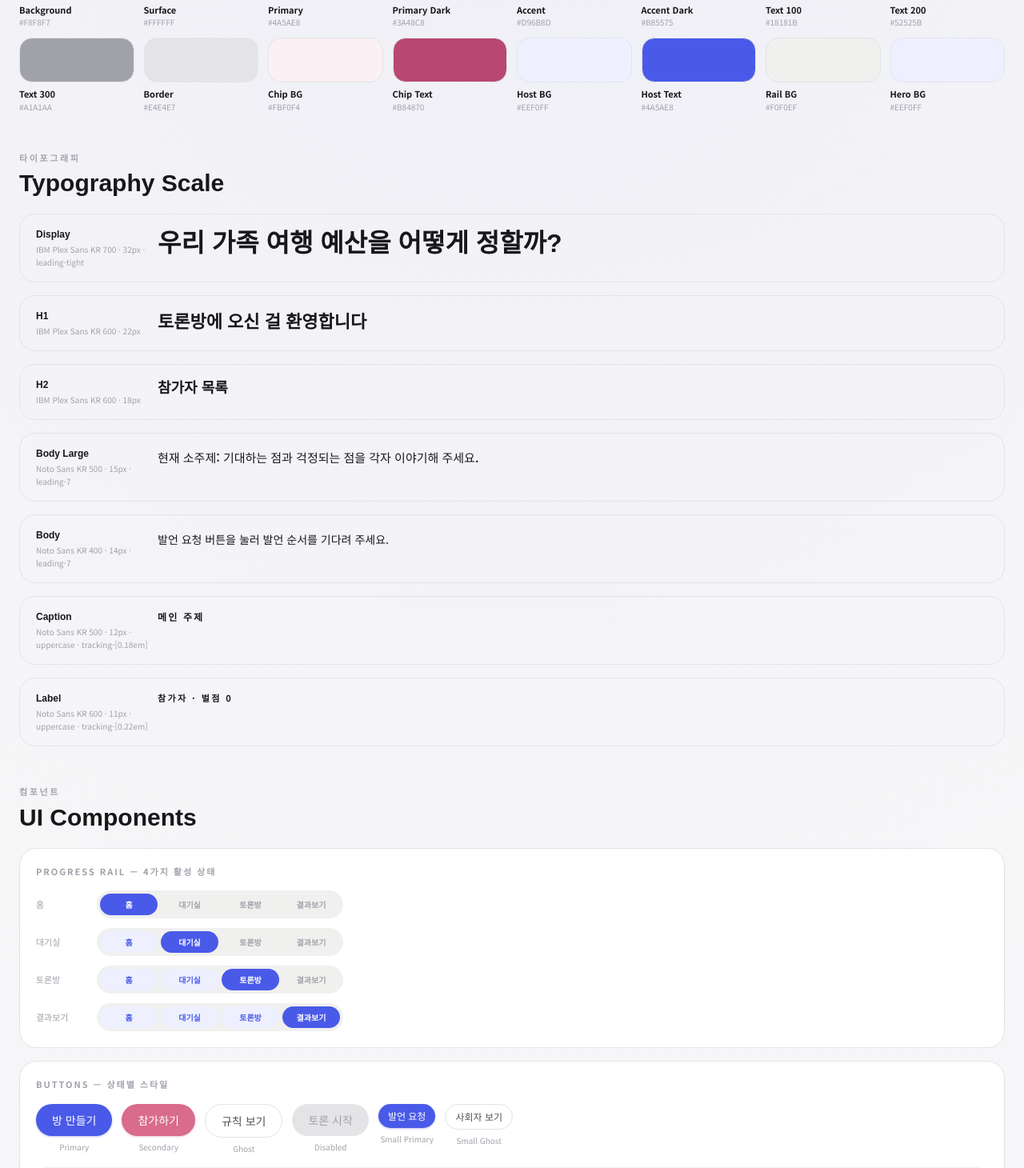
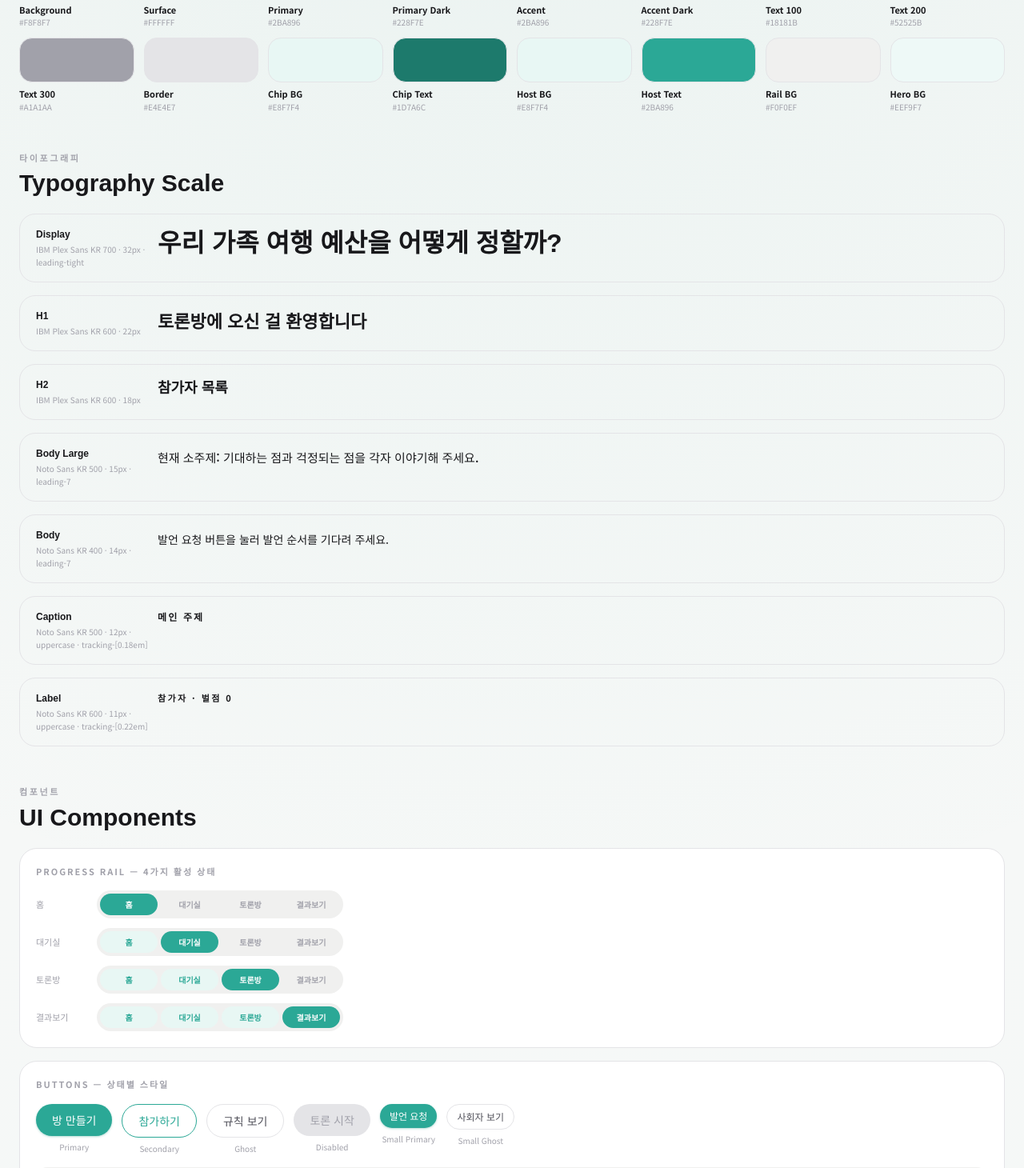
Before and after one commit to guswn2521/debate-room, a Next.js app: page /design-final in a window 1280 px wide. Shown: the part 410-1870 px from the top of the page at 80% size. Built offline with nearby package versions, Linux system fonts and the light colour scheme; a web font is replaced by a local one.

Commit message:
Refresh UI palette with teal accents

```diff
--- a/src/app/globals.css
+++ b/src/app/globals.css
@@ -4,20 +4,20 @@
   --background: #f8f8f7;
   --foreground: #18181b;
   --panel: rgba(255, 255, 255, 0.92);
-  --primary: #4a5ae8;
-  --primary-dark: #3a48c8;
-  --accent: #d96b8d;
-  --accent-dark: #b85575;
+  --primary: #2ba896;
+  --primary-dark: #228f7e;
+  --accent: #2ba896;
+  --accent-dark: #228f7e;
   --text-200: #52525b;
   --text-300: #a1a1aa;
   --border: #e4e4e7;
-  --chip-bg: #fbf0f4;
-  --chip-text: #b84870;
-  --host-bg: #eef0ff;
-  --host-text: #4a5ae8;
+  --chip-bg: #e8f7f4;
+  --chip-text: #1d7a6c;
+  --host-bg: #e8f7f4;
+  --host-text: #2ba896;
   --rail-bg: #f0f0ef;
-  --hero-accent-bg: #eef0ff;
-  --hero-accent-border: #dde0ff;
+  --hero-accent-bg: #eef9f7;
+  --hero-accent-border: #b8e4dc;
   --font-sans-custom: var(--font-body), "Avenir Next", "Trebuchet MS", "Segoe UI", sans-serif;
   --font-display-custom: var(--font-display), var(--font-sans-custom);
   --font-mono-custom: "IBM Plex Mono", "Menlo", "Consolas", monospace;
@@ -59,5 +59,5 @@ button {
 }
 
 ::selection {
-  background: rgba(217, 107, 141, 0.26);
+  background: rgba(43, 168, 150, 0.24);
 }
--- a/src/components/design-final.tsx
+++ b/src/components/design-final.tsx
@@ -15,24 +15,24 @@ const noto = Noto_Sans_KR({
 const C = {
   bg: "#F8F8F7",
   surface: "#FFFFFF",
-  primary: "#4A5AE8",
-  primaryDark: "#3A48C8",
-  accent: "#D96B8D",
-  accentDark: "#B85575",
+  primary: "#2BA896",
+  primaryDark: "#228F7E",
+  accent: "#2BA896",
+  accentDark: "#228F7E",
   text100: "#18181B",
   text200: "#52525B",
   text300: "#A1A1AA",
   border: "#E4E4E7",
-  chipBg: "#FBF0F4",
-  chipText: "#B84870",
-  hostBg: "#EEF0FF",
-  hostText: "#4A5AE8",
+  chipBg: "#E8F7F4",
+  chipText: "#1D7A6C",
+  hostBg: "#E8F7F4",
+  hostText: "#2BA896",
   railBg: "#F0F0EF",
-  railActive: "#4A5AE8",
-  railComplete: "#EEF0FF",
-  railCompleteText: "#4A5AE8",
-  heroAccentBg: "#EEF0FF",
-  heroAccentBorder: "#DDE0FF",
+  railActive: "#2BA896",
+  railComplete: "#E8F7F4",
+  railCompleteText: "#2BA896",
+  heroAccentBg: "#EEF9F7",
+  heroAccentBorder: "#B8E4DC",
 } as const;
 
 // ─── Atom Components ─────────────────────────────────────────────────────────
@@ -106,13 +106,13 @@ function Btn({
     style = {
       background: disabled ? "#E4E4E7" : C.primary,
       color: disabled ? "#A1A1AA" : "#fff",
-      boxShadow: disabled ? "none" : "0 1px 3px rgba(74,90,232,0.28), 0 1px 2px rgba(0,0,0,0.06)",
+      boxShadow: disabled ? "none" : "0 1px 3px rgba(43,168,150,0.3), 0 1px 2px rgba(0,0,0,0.05)",
     };
   } else if (variant === "secondary") {
     style = {
-      background: disabled ? "#E4E4E7" : C.accent,
-      color: disabled ? "#A1A1AA" : "#fff",
-      boxShadow: disabled ? "none" : "0 1px 3px rgba(217,107,141,0.28), 0 1px 2px rgba(0,0,0,0.06)",
+      background: disabled ? "transparent" : "transparent",
+      color: disabled ? "#A1A1AA" : C.primary,
+      border: disabled ? `1.5px solid #E4E4E7` : `1.5px solid ${C.primary}`,
     };
   } else {
     style = {
@@ -1052,7 +1052,7 @@ export function DesignFinal() {
     <main
       className="min-h-screen px-4 py-8 sm:px-6 sm:py-10"
       style={{
-        background: `radial-gradient(circle at top, rgba(74,90,232,0.06), transparent 36%), linear-gradient(180deg, ${C.bg} 0%, #F2F3F9 100%)`,
+        background: `radial-gradient(circle at top, rgba(43,168,150,0.07), transparent 36%), linear-gradient(180deg, ${C.bg} 0%, #F2F8F7 100%)`,
         color: C.text100,
       }}
     >
--- a/src/components/landing-page.tsx
+++ b/src/components/landing-page.tsx
@@ -72,12 +72,12 @@ export function LandingPage() {
   };
 
   return (
-    <main className="flex min-h-screen items-center bg-[radial-gradient(circle_at_top,_rgba(74,90,232,0.06),_transparent_36%),linear-gradient(180deg,_#f8f8f7_0%,_#f2f3f9_100%)] px-3 py-3 text-slate-900 sm:px-5">
+    <main className="flex min-h-screen items-center bg-[radial-gradient(circle_at_top,_rgba(43,168,150,0.07),_transparent_36%),linear-gradient(180deg,_#f8f8f7_0%,_#f2f8f7_100%)] px-3 py-3 text-slate-900 sm:px-5">
       <div className="mx-auto flex w-full max-w-3xl flex-col gap-3">
         <ScreenProgress current="home" />
 
-        <section className="rounded-[28px] border border-[#e4e4e7] bg-white/92 px-4 py-4 shadow-[0_12px_32px_rgba(28,25,23,0.07)] backdrop-blur sm:px-6">
-          <span className="inline-flex rounded-full bg-[#d96b8d] px-3 py-1.5 text-xs font-semibold tracking-[0.18em] text-white uppercase">
+        <section className="rounded-[28px] border border-[#e4e4e7] bg-white/92 px-4 py-4 shadow-[0_12px_32px_rgba(28,25,23,0.06)] backdrop-blur sm:px-6">
+          <span className="inline-flex rounded-full bg-[#2ba896] px-3 py-1.5 text-xs font-semibold tracking-[0.18em] text-white uppercase">
             Debate Room
           </span>
           <h1 className="mt-3 text-3xl font-bold leading-none text-[#18181b] sm:text-5xl">
@@ -87,14 +87,14 @@ export function LandingPage() {
             <button
               type="button"
               onClick={() => router.push("/design-final")}
-              className="rounded-full border border-[#e4e4e7] bg-[#4a5ae8] px-4 py-2 text-sm font-semibold text-white shadow-[0_1px_3px_rgba(74,90,232,0.28),0_1px_2px_rgba(0,0,0,0.06)] transition hover:opacity-90"
+              className="rounded-full bg-[#2ba896] px-4 py-2 text-sm font-medium text-white shadow-[0_1px_3px_rgba(43,168,150,0.3)] transition hover:opacity-90"
             >
               최종 디자인 보기
             </button>
             <button
               type="button"
               onClick={() => router.push("/design-samples")}
-              className="rounded-full border border-[#e4e4e7] bg-white px-4 py-2 text-sm font-semibold text-[#52525b] transition hover:opacity-80"
+              className="rounded-full border border-[#e4e4e7] px-4 py-2 text-sm font-medium text-[#52525b] transition hover:bg-[#f4f4f5]"
             >
               컨셉 탐색 3안
             </button>
@@ -102,17 +102,17 @@ export function LandingPage() {
         </section>
 
         <section className="flex flex-col gap-3">
-          <div className="rounded-[28px] border border-[#e4e4e7] bg-white/92 p-4 shadow-[0_12px_32px_rgba(28,25,23,0.07)] sm:p-5">
+          <div className="rounded-[28px] border border-[#e4e4e7] bg-white/92 p-4 shadow-[0_12px_32px_rgba(28,25,23,0.06)] sm:p-5">
             <p className="text-xs font-semibold uppercase tracking-[0.18em] text-[#a1a1aa]">방 만들기</p>
             <div className="mt-3 space-y-2.5">
               <input
-                className="w-full rounded-[13px] border border-[#e4e4e7] bg-[#fffdf9] px-3 py-3 text-sm text-[#18181b] outline-none transition focus:border-[#d96b8d] focus:ring-4 focus:ring-[#eef0ff]"
+                className="w-full rounded-[13px] border border-[#e4e4e7] bg-white px-3 py-3 text-sm text-[#18181b] outline-none transition focus:border-[#2ba896] focus:ring-4 focus:ring-[#e8f7f4]"
                 value={topic}
                 onChange={(event) => setTopic(event.target.value)}
                 placeholder="토론 주제"
               />
               <input
-                className="w-full rounded-[13px] border border-[#e4e4e7] bg-[#fffdf9] px-3 py-3 text-sm text-[#18181b] outline-none transition focus:border-[#d96b8d] focus:ring-4 focus:ring-[#eef0ff]"
+                className="w-full rounded-[13px] border border-[#e4e4e7] bg-white px-3 py-3 text-sm text-[#18181b] outline-none transition focus:border-[#2ba896] focus:ring-4 focus:ring-[#e8f7f4]"
                 value={hostName}
                 onChange={(event) => setHostName(event.target.value)}
                 placeholder="방장 이름"
@@ -121,7 +121,7 @@ export function LandingPage() {
                 type="number"
                 min={2}
                 max={8}
-                className="w-full rounded-[13px] border border-[#e4e4e7] bg-[#fffdf9] px-3 py-3 text-sm text-[#18181b] outline-none transition focus:border-[#d96b8d] focus:ring-4 focus:ring-[#eef0ff]"
+                className="w-full rounded-[13px] border border-[#e4e4e7] bg-white px-3 py-3 text-sm text-[#18181b] outline-none transition focus:border-[#2ba896] focus:ring-4 focus:ring-[#e8f7f4]"
                 value={participantCount}
                 onChange={(event) => setParticipantCount(Number(event.target.value))}
                 placeholder="인원"
@@ -133,25 +133,25 @@ export function LandingPage() {
                 type="button"
                 onClick={handleCreate}
                 disabled={isCreating}
-                className="w-full rounded-full bg-[#4a5ae8] px-4 py-3 text-sm font-semibold text-white shadow-[0_1px_3px_rgba(74,90,232,0.28),0_1px_2px_rgba(0,0,0,0.06)] transition hover:opacity-90 disabled:cursor-not-allowed disabled:opacity-60"
+                className="w-full rounded-full bg-[#2ba896] px-4 py-3 text-sm font-medium text-white shadow-[0_1px_3px_rgba(43,168,150,0.3)] transition hover:opacity-90 disabled:cursor-not-allowed disabled:opacity-50"
               >
                 {isCreating ? "생성 중" : "방 만들기"}
               </button>
             </div>
           </div>
 
-          <div className="rounded-[28px] border border-[#e4e4e7] bg-white/92 p-4 shadow-[0_12px_32px_rgba(28,25,23,0.07)] sm:p-5">
+          <div className="rounded-[28px] border border-[#e4e4e7] bg-white/92 p-4 shadow-[0_12px_32px_rgba(28,25,23,0.06)] sm:p-5">
             <p className="text-xs font-semibold uppercase tracking-[0.18em] text-[#a1a1aa]">코드 참가</p>
             <div className="mt-3 space-y-2.5">
               <input
-                className="w-full rounded-[13px] border border-[#e4e4e7] bg-[#fffdf9] px-3 py-3 text-center text-base uppercase tracking-[0.22em] text-[#18181b] outline-none transition focus:border-[#d96b8d] focus:ring-4 focus:ring-[#eef0ff]"
+                className="w-full rounded-[13px] border border-[#e4e4e7] bg-white px-3 py-3 text-center text-base uppercase tracking-[0.22em] text-[#18181b] outline-none transition focus:border-[#2ba896] focus:ring-4 focus:ring-[#e8f7f4]"
                 value={joinCode}
                 onChange={(event) => setJoinCode(event.target.value.toUpperCase())}
                 placeholder="ABC123"
                 maxLength={6}
               />
               <input
-                className="w-full rounded-[13px] border border-[#e4e4e7] bg-[#fffdf9] px-3 py-3 text-sm text-[#18181b] outline-none transition focus:border-[#d96b8d] focus:ring-4 focus:ring-[#eef0ff]"
+                className="w-full rounded-[13px] border border-[#e4e4e7] bg-white px-3 py-3 text-sm text-[#18181b] outline-none transition focus:border-[#2ba896] focus:ring-4 focus:ring-[#e8f7f4]"
                 value={joinName}
                 onChange={(event) => setJoinName(event.target.value)}
                 placeholder="내 이름"
@@ -163,7 +163,7 @@ export function LandingPage() {
                 type="button"
                 onClick={handleJoin}
                 disabled={isJoining}
-                className="w-full rounded-full bg-[#d96b8d] px-4 py-3 text-sm font-semibold text-white shadow-[0_1px_3px_rgba(217,107,141,0.28),0_1px_2px_rgba(0,0,0,0.06)] transition hover:opacity-90 disabled:cursor-not-allowed disabled:opacity-60"
+                className="w-full rounded-full border-[1.5px] border-[#2ba896] px-4 py-3 text-sm font-medium text-[#2ba896] transition hover:bg-[#e8f7f4] disabled:cursor-not-allowed disabled:opacity-50"
               >
                 {isJoining ? "입장 중" : "참가하기"}
               </button>
--- a/src/components/screen-progress.tsx
+++ b/src/components/screen-progress.tsx
@@ -23,9 +23,9 @@ export function ScreenProgress({ current }: ScreenProgressProps) {
               key={step.id}
               className={`min-w-0 rounded-full px-2 py-2 text-center text-[11px] font-semibold tracking-[-0.01em] sm:px-3 sm:py-2.5 sm:text-sm ${
                 isActive
-                  ? "bg-[#4a5ae8] text-white"
+                  ? "bg-[#2ba896] text-white"
                   : index < currentIndex
-                    ? "bg-[#eef0ff] text-[#4a5ae8]"
+                    ? "bg-[#e8f7f4] text-[#2ba896]"
                     : "bg-transparent text-[#a1a1aa]"
               }`}
             >
```
Also changed, not shown: src/components/room-client.tsx (+26 -26 lines).
